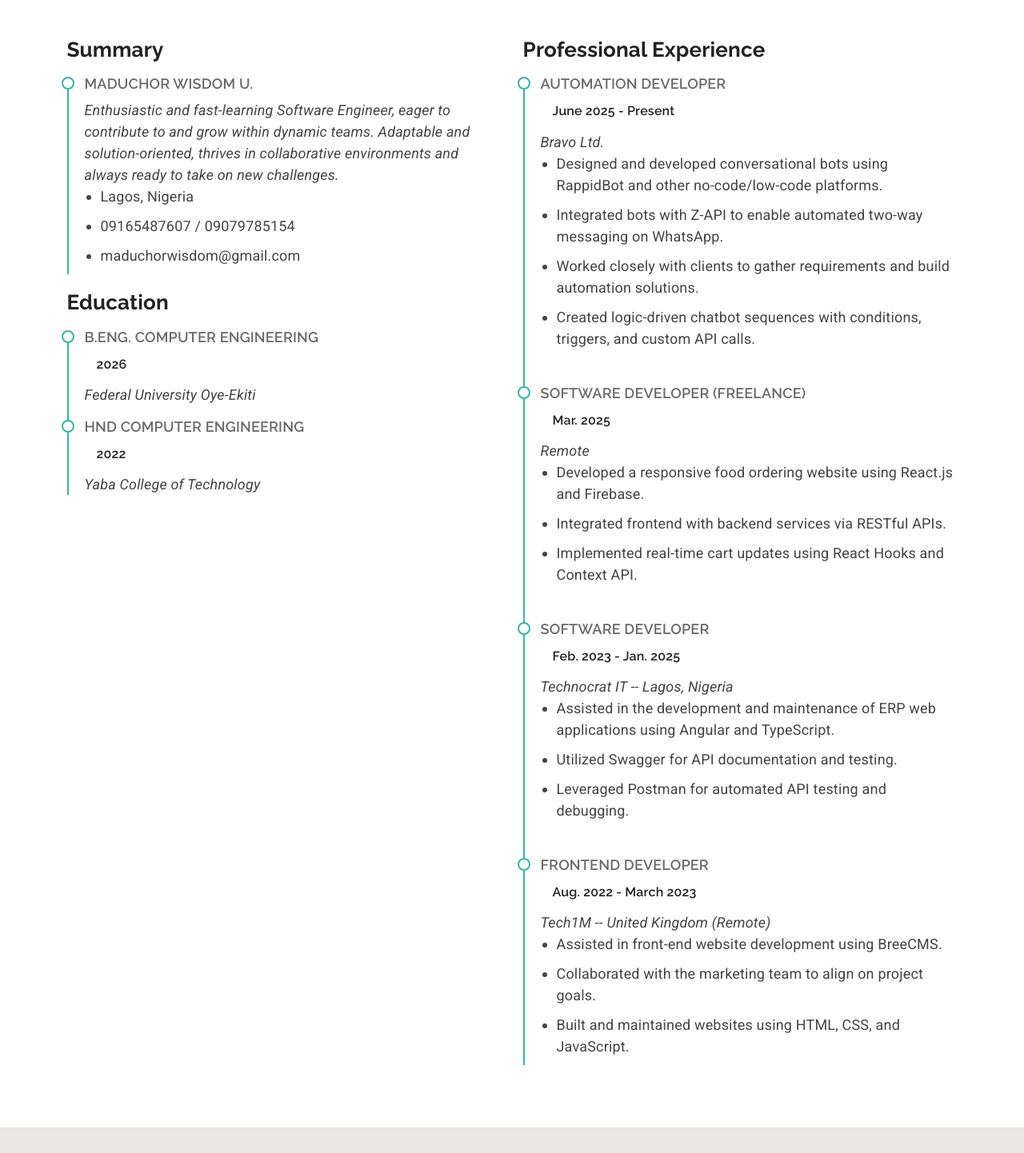
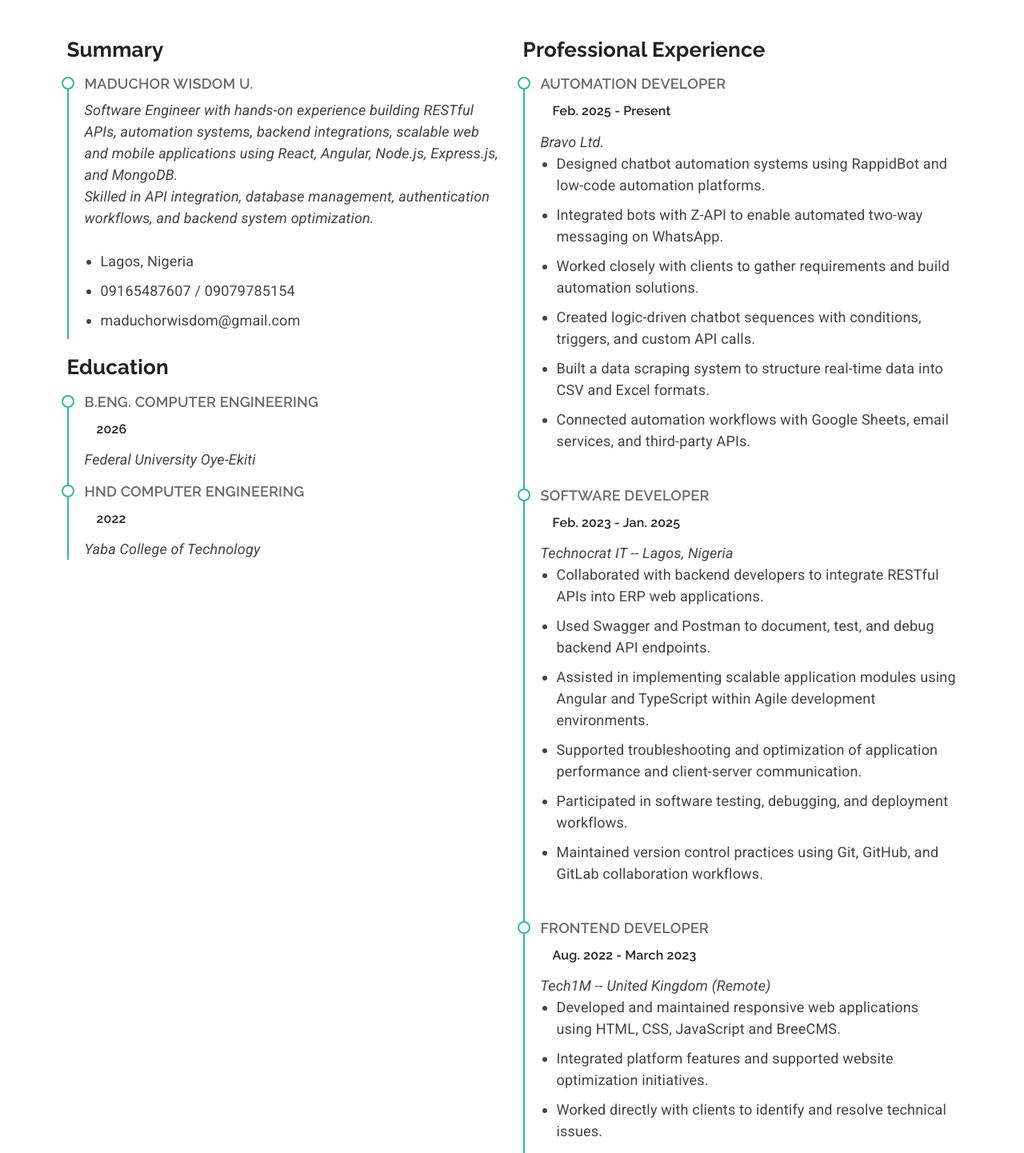
Before and after one commit to wisdom-maduchor/THE_PORTFOLIO, a React (Vite) app: page /resume in a window 1280 px wide. Shown: the part 280-1722 px from the top of the page at 80% size. Built offline with nearby package versions, Linux system fonts and the light colour scheme; the HTML template or start-up script is replaced by a standard one.

Commit message:
resume update

```diff
--- a/src/pages/Resume.jsx
+++ b/src/pages/Resume.jsx
@@ -15,7 +15,13 @@ const Resume = () => {
             <h3 className="resume-title">Summary</h3>
             <div className="resume-item pb-0">
               <h4>Maduchor Wisdom U.</h4>
-              <p><em>Enthusiastic and fast-learning Software Engineer, eager to contribute to and grow within dynamic teams. Adaptable and solution-oriented, thrives in collaborative environments and always ready to take on new challenges.</em></p>
+              <p><em>Software Engineer with hands-on experience building RESTful APIs, automation systems, backend
+                    integrations, scalable web and mobile applications using React, Angular, Node.js, Express.js, and
+                    MongoDB. <br /> Skilled in API integration, database management, authentication workflows, and backend
+                    system optimization.
+                  </em>
+              </p>
+              <br />
               <ul>
                 <li>Lagos, Nigeria</li>
                 <li>09165487607 / 09079785154</li>
@@ -41,17 +47,22 @@ const Resume = () => {
             <h3 className="resume-title">Professional Experience</h3>
             <div className="resume-item">
               <h4>Automation Developer</h4>
-              <h5>June 2025 - Present</h5>
+              <h5>Feb. 2025 - Present</h5>
               <p><em>Bravo Ltd.</em></p>
               <ul>
-                <li>Designed and developed conversational bots using RappidBot and other no-code/low-code platforms.</li>
+                <li>Designed chatbot automation systems using RappidBot and low-code automation platforms.</li>
                 <li>Integrated bots with Z-API to enable automated two-way messaging on WhatsApp.</li>
                 <li>Worked closely with clients to gather requirements and build automation solutions.</li>
                 <li>Created logic-driven chatbot sequences with conditions, triggers, and custom API calls.</li>
+                <li>Built a data scraping system to structure real-time data into CSV and Excel formats.</li>
+                <li>Connected automation workflows with Google Sheets, email services, and third-party APIs.</li>
+
+                {/* <li>Improved deployment efficiency through reusable automation templates.</li>
+                <li>Documented workflow architectures to support scalable client implementations.</li> */}
               </ul>
             </div>
 
-            <div className="resume-item">
+            {/* <div className="resume-item">
               <h4>Software Developer (Freelance)</h4>
               <h5>Mar. 2025</h5>
               <p><em>Remote</em></p>
@@ -60,16 +71,20 @@ const Resume = () => {
                 <li>Integrated frontend with backend services via RESTful APIs.</li>
                 <li>Implemented real-time cart updates using React Hooks and Context API.</li>
               </ul>
-            </div>
+            </div> */}
 
             <div className="resume-item">
               <h4>Software Developer</h4>
               <h5>Feb. 2023 - Jan. 2025</h5>
               <p><em>Technocrat IT -- Lagos, Nigeria</em></p>
               <ul>
-                <li>Assisted in the development and maintenance of ERP web applications using Angular and TypeScript.</li>
-                <li>Utilized Swagger for API documentation and testing.</li>
-                <li>Leveraged Postman for automated API testing and debugging.</li>
+                <li> Collaborated with backend developers to integrate RESTful APIs into ERP web applications.</li>
+                <li> Used Swagger and Postman to document, test, and debug backend API endpoints.</li>
+                <li> Assisted in implementing scalable application modules using Angular and TypeScript within Agile development environments.</li>
+                <li> Supported troubleshooting and optimization of application performance and client-server communication.</li>
+                <li> Participated in software testing, debugging, and deployment workflows.</li>
+                <li> Maintained version control practices using Git, GitHub, and GitLab collaboration
+                workflows.</li>
               </ul>
             </div>
 
@@ -78,9 +93,12 @@ const Resume = () => {
               <h5>Aug. 2022 - March 2023</h5>
               <p><em>Tech1M -- United Kingdom (Remote)</em></p>
               <ul>
-                <li>Assisted in front-end website development using BreeCMS.</li>
+                <li>Developed and maintained responsive web applications using HTML, CSS, JavaScript and BreeCMS.</li>
+                <li>Integrated platform features and supported website optimization initiatives.</li>
+                <li>Worked directly with clients to identify and resolve technical issues.</li>
                 <li>Collaborated with the marketing team to align on project goals.</li>
-                <li>Built and maintained websites using HTML, CSS, and JavaScript.</li>
+                <li>Applied SEO and web performance best practices to improve usability and accessibility.</li>
+
               </ul>
             </div>
           </div>
```
